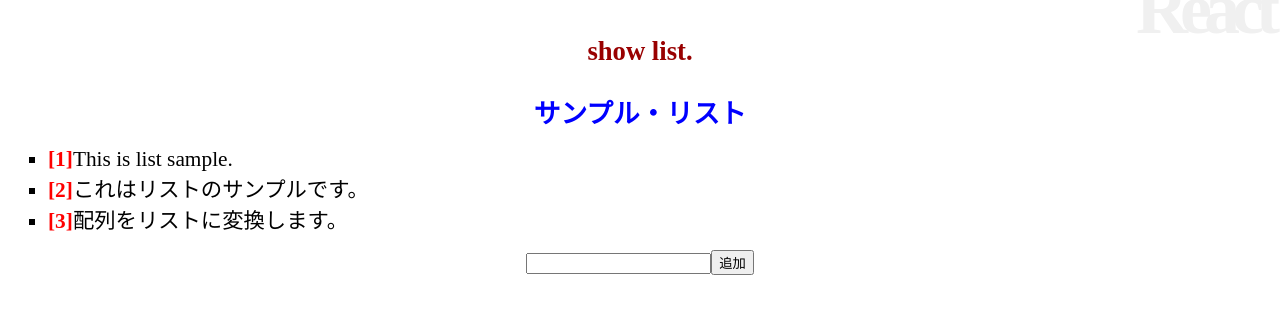
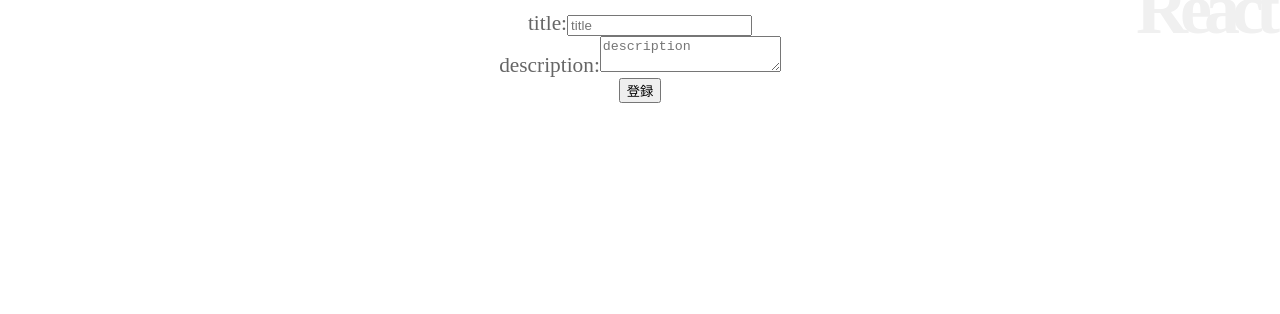
Before and after one commit to wakazoku/sample_react, a React (Create React App) app: page / in a window 1280 px wide. Shown: the top 314 px of the page. Built offline with nearby package versions, Linux system fonts and the light colour scheme.

Commit message:
todoを追加

```diff
--- a/src/App.js
+++ b/src/App.js
@@ -1,101 +1,72 @@
 import React, { Component } from "react";
 import "./App.css";
+import "./TodoListItem";
+import TodoListItem from "./TodoListItem";
 
 class App extends Component {
-  data = [
-    "This is list sample.",
-    "これはリストのサンプルです。",
-    "配列をリストに変換します。"
-  ];
-  msgStyle = {
-    fontSize: "20pt",
-    color: "#900",
-    margin: "20px 0px",
-    padding: "5px"
+  state = {
+    todoList: []
   };
 
   constructor(props) {
     super(props);
-    this.state = {
-      list: this.data
-    };
-    this.addList = this.addList.bind(this);
+    this.addTodo = this.addTodo.bind(this);
   }
 
-  addList() {
-    let inputText = document.getElementById("memo");
-    this.data.push(inputText.value);
-    this.setState({
-      list: inputText.value
-    });
-    inputText.value = "";
+  addTodo(e) {
+    e.preventDefault();
+    const titleElements = e.target.elements.title;
+    const descriptionElements = e.target.elements.description;
+
+    if (!titleElements.value || !descriptionElements) return;
+
+    this.setState(
+      {
+        todoList: this.state.todoList.concat({
+          title: titleElements.value,
+          description: descriptionElements.value
+        })
+      },
+      () => {
+        titleElements.value = "";
+        descriptionElements.value = "";
+      }
+    );
   }
 
   render() {
     return (
       <div className="App">
         <h1>React</h1>
-        <h2 style={this.msgStyle}>show list.</h2>
-        <List title="サンプル・リスト" data={this.data} />
-
         <div>
-          <input type="text" id="memo" />
-          <button onClick={this.addList}>追加</button>
+          <form id="todoListForm" onSubmit={this.addTodo}>
+            <div>
+              <p>
+                title:
+                <input type="text" id="title" placeholder="title" />
+              </p>
+              <p>
+                description:
+                <textarea id="description" placeholder="description" />
+              </p>
+            </div>
+            <div>
+              <button type="submit">登録</button>
+            </div>
+          </form>
+          <div>
+            {this.state.todoList.map(todo => (
+              <TodoListItem
+                key={todo.title}
+                title={todo.title}
+                description={todo.description}
+              />
+            ))}
+          </div>
         </div>
       </div>
     );
   }
 }
 
-class List extends Component {
-  number = 1;
-
-  title = {
-    fontSize: "20pt",
-    fontWeight: "bold",
-    color: "blue"
-  };
-
-  render() {
-    let data = this.props.data;
-    return (
-      <div>
-        <p style={this.title}>{this.props.title}</p>
-        <ul>
-          {data.map(item => {
-            return (
-              <Item number={this.number++} value={item} key={this.number} />
-            );
-          })}
-        </ul>
-      </div>
-    );
-  }
-}
-
-class Item extends Component {
-  li = {
-    listStyleType: "square",
-    fontSize: "16pt",
-    color: "#06",
-    margin: "0px",
-    padding: "0px",
-    textAlign: "left"
-  };
-
-  num = {
-    fontWeight: "bold",
-    color: "red"
-  };
-
-  render() {
-    return (
-      <li style={this.li}>
-        <span style={this.num}>[{this.props.number}]</span>
-        {this.props.value}
-      </li>
-    );
-  }
-}
-
 export default App;
--- /dev/null
+++ b/src/TodoListItem.js
@@ -0,0 +1,17 @@
+import React, { Component } from "react";
+import "./TodoListItem.css";
+
+class TodoListItem extends Component {
+  render() {
+    const { title, description } = this.props;
+
+    return (
+      <div className="TodoListItem">
+        <div className="TodoListItem-title">title: {title}</div>
+        <div className="TodoListItem-title">description: {description}</div>
+      </div>
+    );
+  }
+}
+
+export default TodoListItem;
```
Also changed, not shown: src/TodoListItem.css (added).
